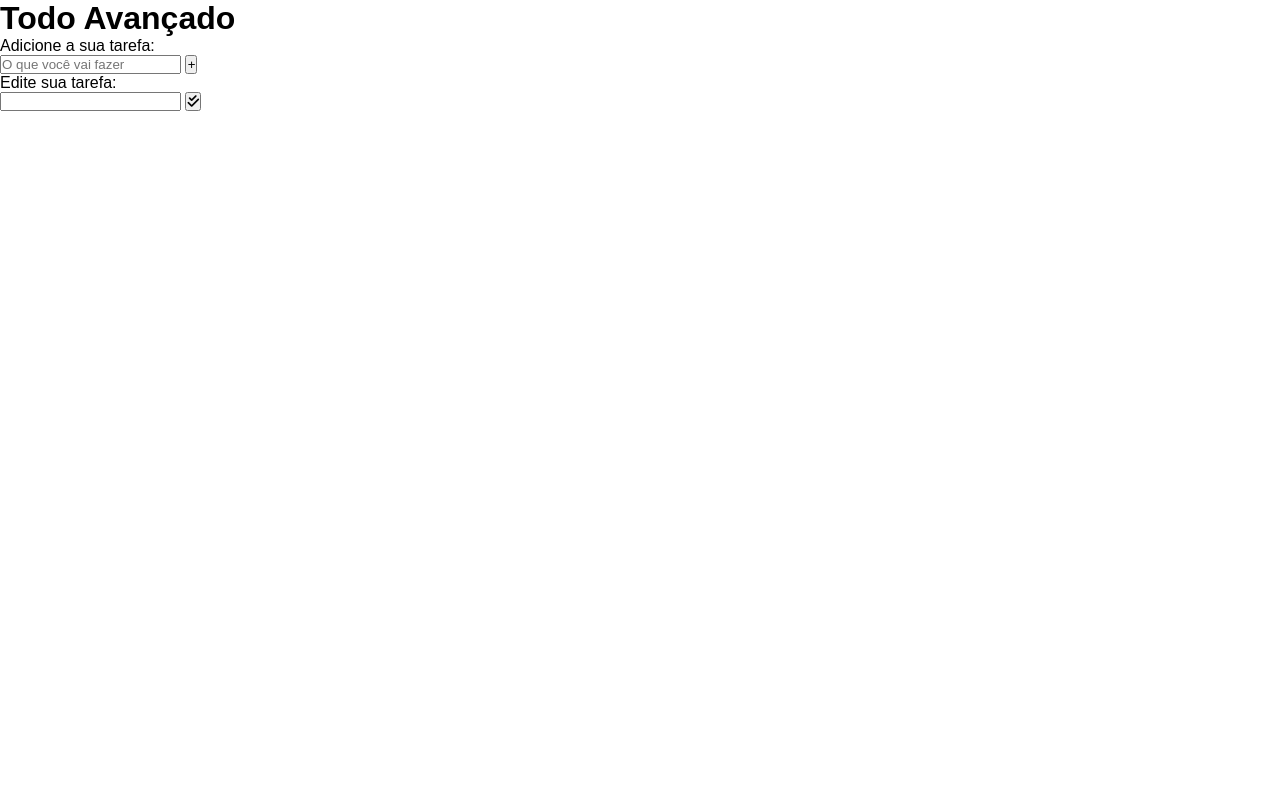
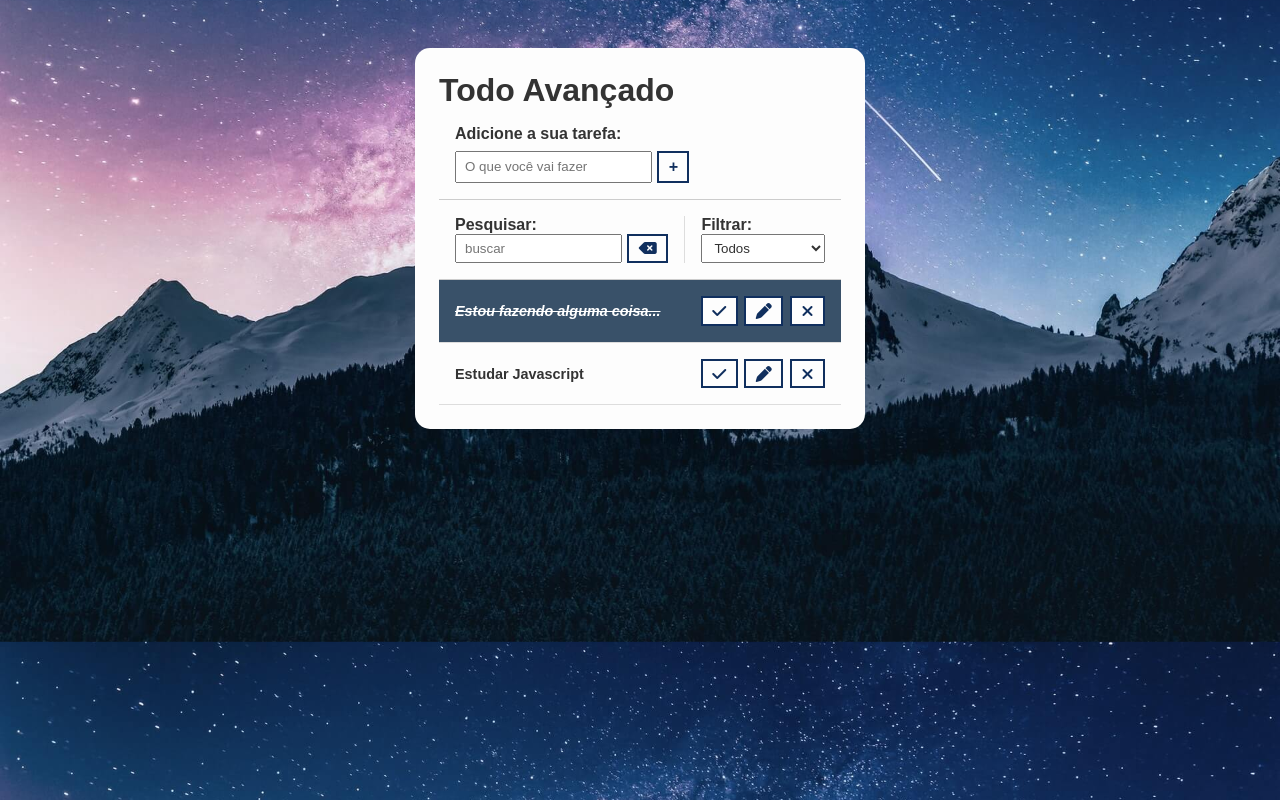
Before and after one commit to maiconcardoso/todo-avancado, a plain HTML site: page index.html in a window 1280 px wide. Drawn offline with Linux system fonts and the light colour scheme.

Commit message:
Desenvolvimento do html e estilização da página

```diff
--- a/css/styles.css
+++ b/css/styles.css
@@ -1,5 +1,154 @@
+/* Geral */
 * {
     font-family: Arial, Helvetica, sans-serif;
     padding: 0;
     margin: 0;
+    color: #333;
+    box-sizing: border-box;
 }
+
+body {
+    background-image: url("../img/bg.jpg");
+    background-position: center;
+    background-size: cover;
+}
+
+button {
+    background-color: #fdfdfd;
+    color: #102f5e;
+    border: 2px solid #102f5e;
+    padding: .3rem .6rem;
+    font-size: 1rem;
+    cursor: pointer;
+    display: flex;
+    justify-content: center;
+    align-items: center;
+    transition: 0.4s;
+}
+
+button:hover {
+    background-color: #102f5e;
+    color: #fff;
+}
+
+button:hover > i {
+    color: #fff;
+}
+
+button i {
+    color: #102f5e;
+    font-weight: bold;
+    pointer-events: none;
+}
+
+input, select {
+    padding: 0.25rem 0.5rem;
+}
+
+.hide {
+    display: none;
+}
+
+
+/* Todo Header */
+.todo-container {
+    max-width: 450px;
+    margin: 3rem auto 0;
+    background-color: #fdfdfd;
+    padding: 1.5rem;
+    border-radius: 15px;
+}
+
+.todo-cotainer header {
+    text-align: center;
+    padding: 0 1rem 1rem;
+    border-bottom: 1px solid #ccc;
+}
+
+/* Todo Form */
+#todo-form, #edit-form {
+    padding: 1rem;
+    border-bottom: 1px solid #ccc;
+}
+
+#todo-form p, #edit-form p {
+    margin-bottom: .5rem;
+    font-weight: bold;
+}
+
+.form-control {
+    display: flex;
+}
+
+.form-control input  {
+    margin-right: 0.3rem;
+}
+
+#cancel-edit-btn {
+    margin-top: 1rem;
+}
+
+
+/*Todo Toolbar*/
+#toolbar {
+    padding: 1rem;
+    border-bottom: 1px solid #ccc;
+    display: flex;
+}
+
+#search {
+    border-right: 1px solid #ddd;
+    padding-right: 1rem;
+    margin-right: 1rem;
+    width: 65%;
+    display: flex;
+    flex-direction: column;
+}
+
+#search form {
+    display: flex;
+}
+
+#search input {
+    width: 100%;
+    margin-right: 0.3rem;
+}
+
+#filter {
+    width: 35%;
+    display: flex;
+    flex-direction: column;
+}
+
+#filter select {
+    flex: 1;
+}
+
+/* Todo list */
+.todo {
+    display: flex;
+    justify-content: space-around;
+    align-items: center;
+    padding: 1rem;
+    border-bottom: 1px solid #ddd;
+    transition: .3s;
+}
+
+.todo h3 {
+    flex: 1;
+    font-size: 0.9rem;
+}
+
+.todo button {
+    margin-left: 0.4rem;
+}
+
+.done {
+    background-color: #395169;
+}
+
+.done h3 {
+    color: #fff;
+    text-decoration: line-through;
+    font-style: italic;
+}
--- a/index.html
+++ b/index.html
@@ -1,5 +1,6 @@
 <!DOCTYPE html>
 <html lang="pt-br">
+
 <head>
     <meta charset="UTF-8">
     <meta name="viewport" content="width=device-width, initial-scale=1.0">
@@ -7,8 +8,11 @@
     <link rel="stylesheet" href="css/styles.css">
     <script src="js/scripts.js" defer></script>
     <!-- Font Awesome -->
-    <link rel="stylesheet" href="https://cdnjs.cloudflare.com/ajax/libs/font-awesome/6.5.1/css/all.min.css" integrity="sha512-DTOQO9RWCH3ppGqcWaEA1BIZOC6xxalwEsw9c2QQeAIftl+Vegovlnee1c9QX4TctnWMn13TZye+giMm8e2LwA==" crossorigin="anonymous" referrerpolicy="no-referrer" />
+    <link rel="stylesheet" href="https://cdnjs.cloudflare.com/ajax/libs/font-awesome/6.5.1/css/all.min.css"
+        integrity="sha512-DTOQO9RWCH3ppGqcWaEA1BIZOC6xxalwEsw9c2QQeAIftl+Vegovlnee1c9QX4TctnWMn13TZye+giMm8e2LwA=="
+        crossorigin="anonymous" referrerpolicy="no-referrer" />
 </head>
+
 <body>
     <div class="todo-container">
         <header>
@@ -23,13 +27,62 @@
                 </button>
             </div>
         </form>
-        <form id="edit-form">
+        <form id="edit-form" class="hide">
             <p>Edite sua tarefa:</p>
-            <input type="text" name="edit-input" id="edit-input">
-            <button type="submit">
-                <i class="fa-solid fa-check-double"></i>
-            </button>
+            <div class="form-control">
+                <input type="text" name="edit-input" id="edit-input">
+                <button type="submit">
+                    <i class="fa-solid fa-check-double"></i>
+                </button>
+            </div>
+            <button id="cancel-edit-btn">Cancelar</button>
         </form>
+        <div id="toolbar">
+            <div id="search">
+                <h4>Pesquisar:</h4>
+                <form>
+                    <input type="text" id="search-input" placeholder="buscar">
+                    <button id="erase-button">
+                        <i class="fa-solid fa-delete-left"></i>
+                    </button>
+                </form>
+            </div>
+            <div id="filter">
+                <h4>Filtrar:</h4>
+                <select id="filter-select">
+                    <option value="all">Todos</option>
+                    <option value="done">Feitos</option>
+                    <option value="todo">A fazer</option>
+                </select>
+            </div>
+        </div>
+        <div id="todo-list">
+            <div class="todo done">
+                <h3>Estou fazendo alguma coisa...</h3>
+                <button class="finish-todo">
+                    <i class="fa-solid fa-check"></i>
+                </button>
+                <button class="edit-todo">
+                    <i class="fa-solid fa-pen"></i>
+                </button>
+                <button class="remove-todo">
+                    <i class="fa-solid fa-xmark"></i>
+                </button>
+            </div>
+            <div class="todo">
+                <h3>Estudar Javascript</h3>
+                <button class="finish-todo">
+                    <i class="fa-solid fa-check"></i>
+                </button>
+                <button class="edit-todo">
+                    <i class="fa-solid fa-pen"></i>
+                </button>
+                <button class="remove-todo">
+                    <i class="fa-solid fa-xmark"></i>
+                </button>
+            </div>
+        </div>
     </div>
 </body>
+
 </html>
```
